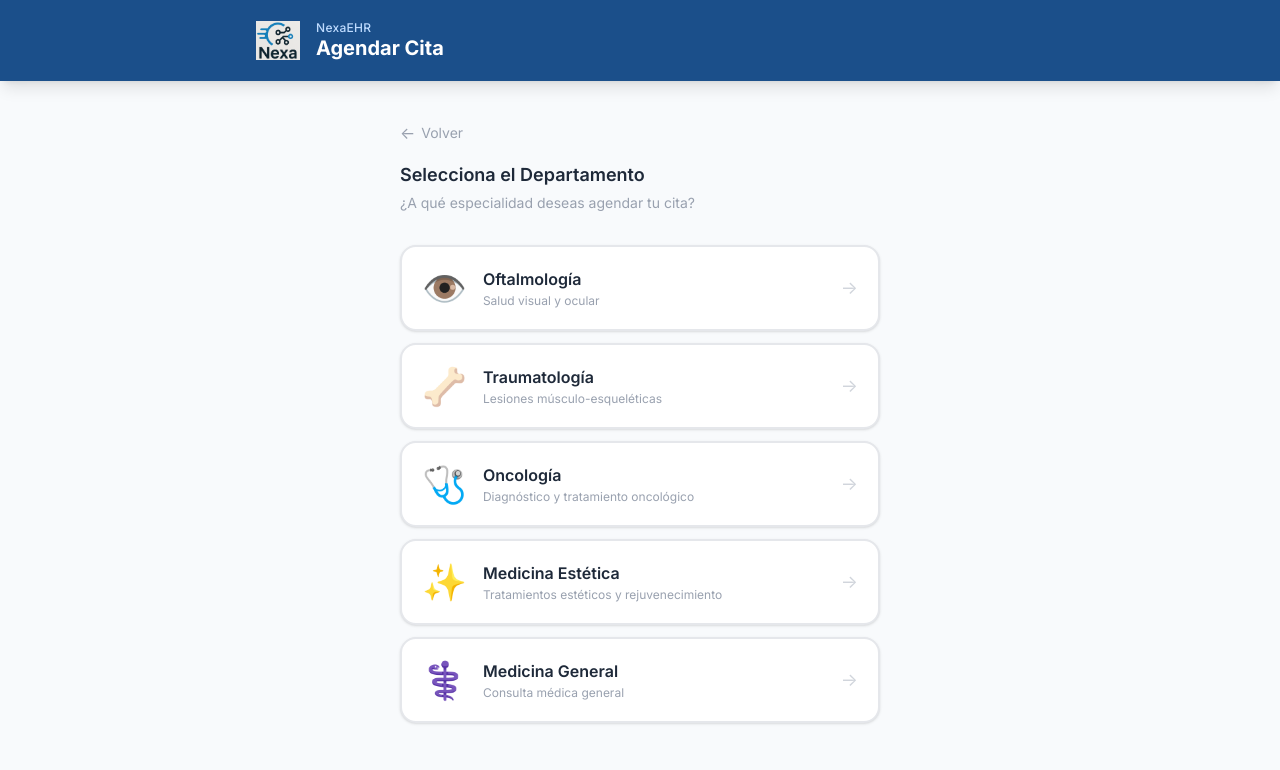
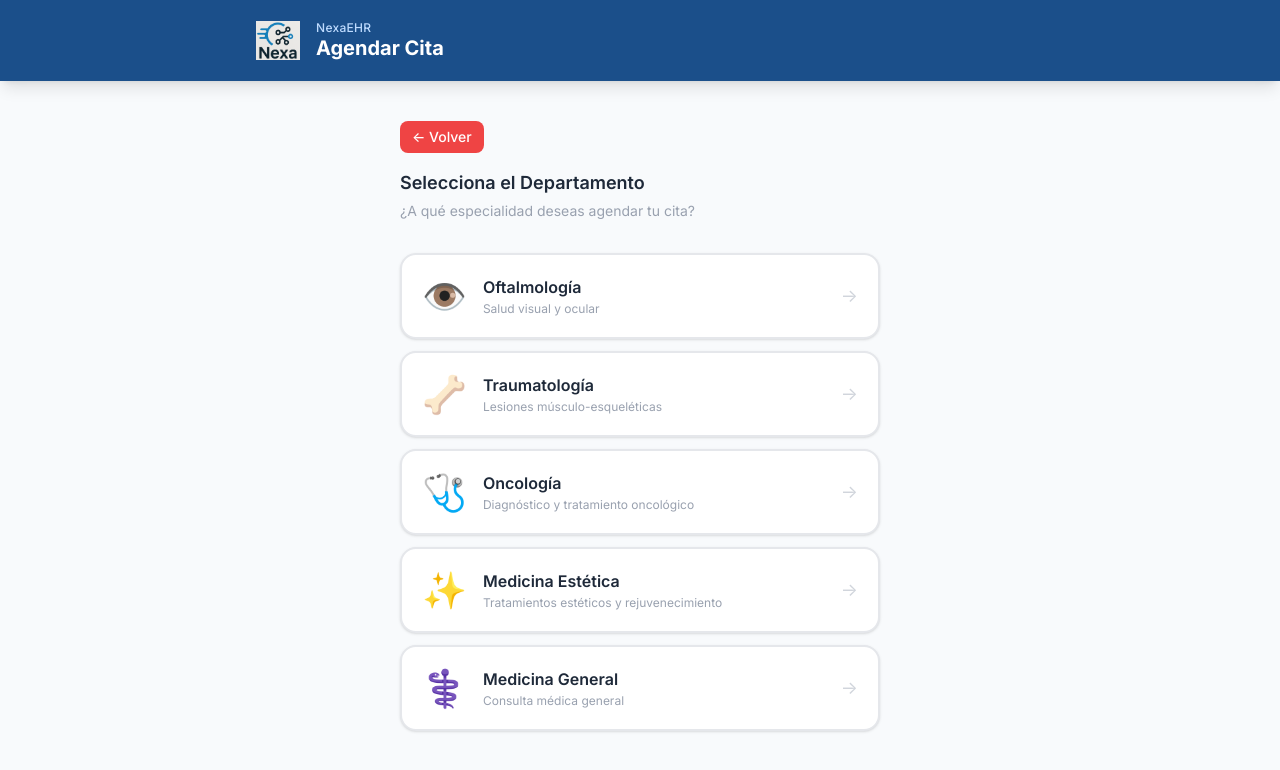
Before and after one commit to keace888/agendarcita, a Next.js app in the folder agendarcita/: page /agendar in a window 1280 px wide. Shown: the top 770 px of the page. Built offline with nearby package versions, Linux system fonts and the light colour scheme.

Commit message:
Style back button with red background for visibility
Co-Authored-By: Claude Sonnet 4.6 <noreply@anthropic.com>

```diff
--- a/agendarcita/app/agendar/[dept]/CalendarPicker.tsx
+++ b/agendarcita/app/agendar/[dept]/CalendarPicker.tsx
@@ -147,9 +147,10 @@ export default function CalendarPicker({
       <button
         type="button"
         onClick={() => router.back()}
-        className="flex items-center gap-1.5 text-sm text-gray-400 hover:text-gray-700 transition-colors mb-4"
+        className="flex items-center gap-1.5 text-sm font-medium mb-4 px-3 py-1.5 rounded-lg transition-opacity hover:opacity-80"
+        style={{ backgroundColor: '#ef4444', color: '#ffffff' }}
       >
-        <span className="text-base">←</span> Volver
+        ← Volver
       </button>
 
       <div className="space-y-4">
--- a/agendarcita/app/agendar/page.tsx
+++ b/agendarcita/app/agendar/page.tsx
@@ -26,9 +26,10 @@ function DeptPicker() {
           <button
             type="button"
             onClick={() => router.back()}
-            className="flex items-center gap-1.5 text-sm text-gray-400 hover:text-gray-700 transition-colors mb-4"
+            className="flex items-center gap-1.5 text-sm font-medium mb-4 px-3 py-1.5 rounded-lg transition-opacity hover:opacity-80"
+            style={{ backgroundColor: '#ef4444', color: '#ffffff' }}
           >
-            <span className="text-base">←</span> Volver
+            ← Volver
           </button>
           <h2 className="text-lg font-semibold text-gray-800 mb-1">Selecciona el Departamento</h2>
           <p className="text-sm text-gray-400">¿A qué especialidad deseas agendar tu cita?</p>
```
